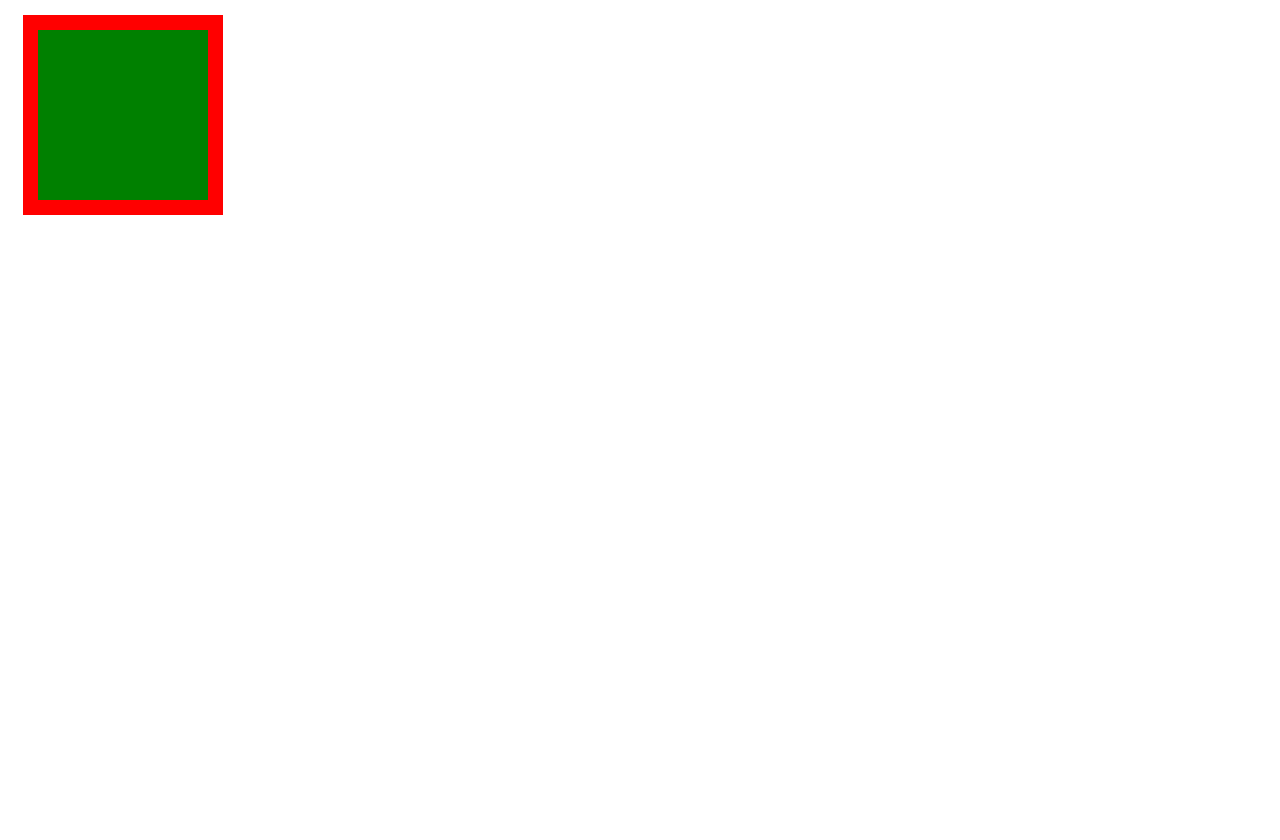
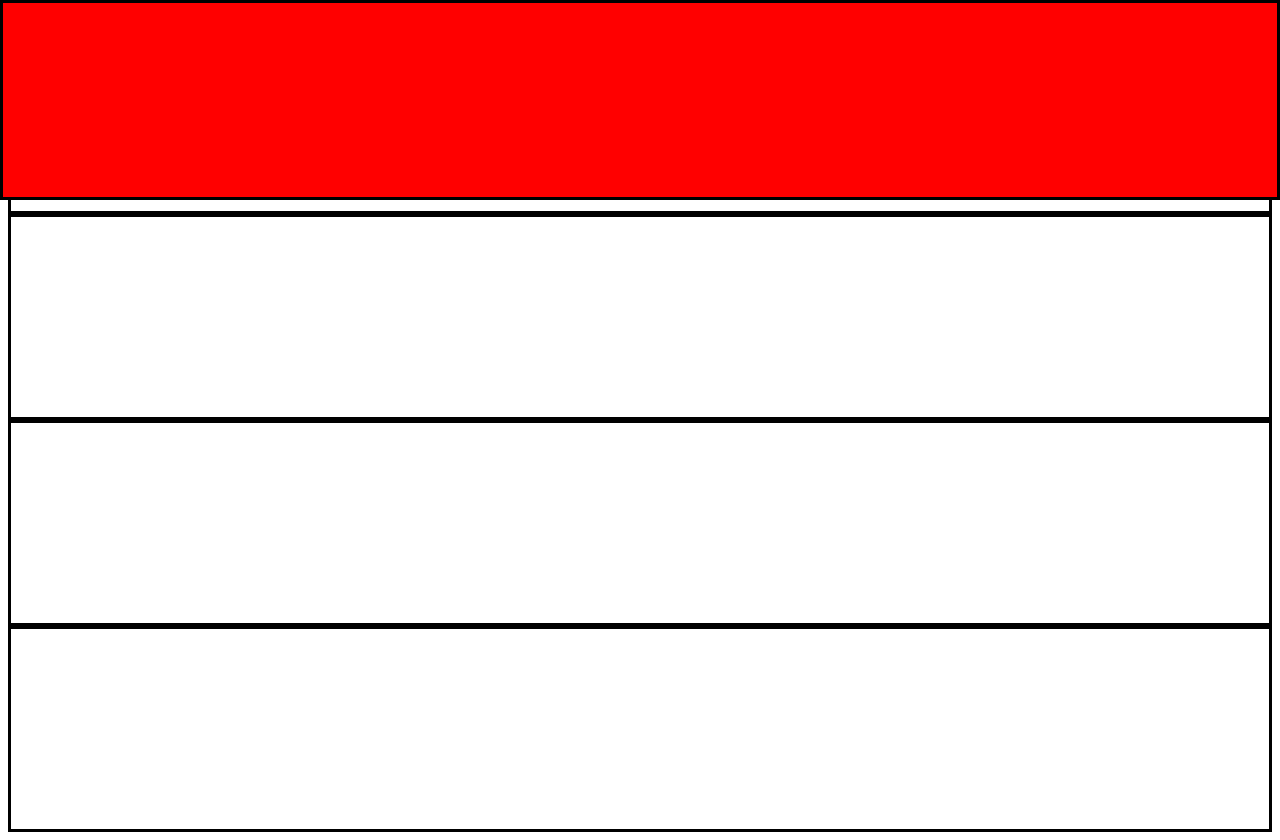
Before and after one commit to Oliver-Parks/First-practice-with-css, a plain HTML site: page index.html in a window 1280 px wide. Before the commit the page ends 800 px from the top, so only its background shows below. Drawn offline with Linux system fonts and the light colour scheme.

Commit message:
Complex properties stuff

```diff
--- a/index.html
+++ b/index.html
@@ -9,7 +9,10 @@
   </head>
 
   <body>
-    <div class="box">
-    </div>
+    <div></div>
+    <div class="red"></div>
+    <div></div>
+    <div></div>
+    <div></div>
   </body>
 </html>
--- a/styles.css
+++ b/styles.css
@@ -1,9 +1,13 @@
-.box {
-    width: 200px;
+div {
     height: 200px;
-    background-color: green;
-    border: 15px solid red;
-    padding: 15px;
-    margin: 15px;
+    border: 3px solid black;
+}
+
+.red {
+    background-color: red;
+    position: absolute;
+    width: 100%;
+    top: 0;
+    left: 0;
     box-sizing: border-box;
 }
```
